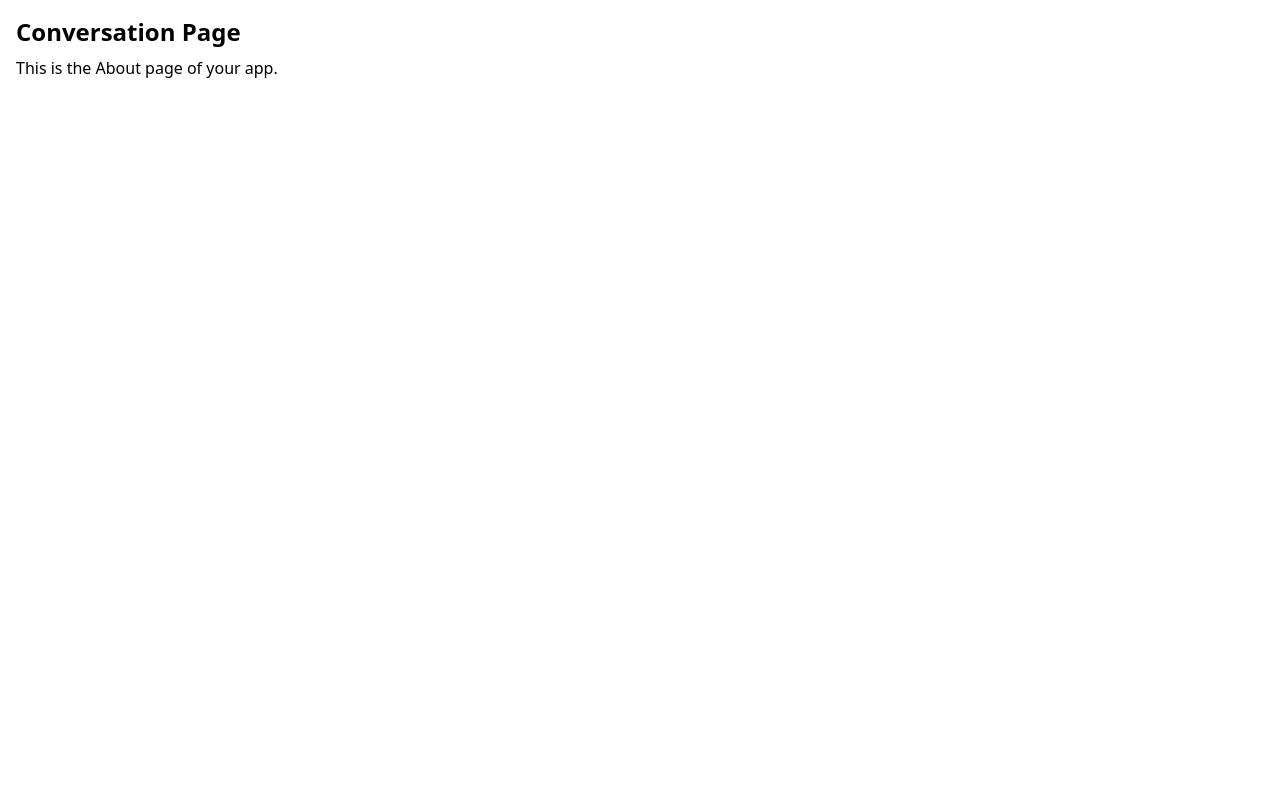
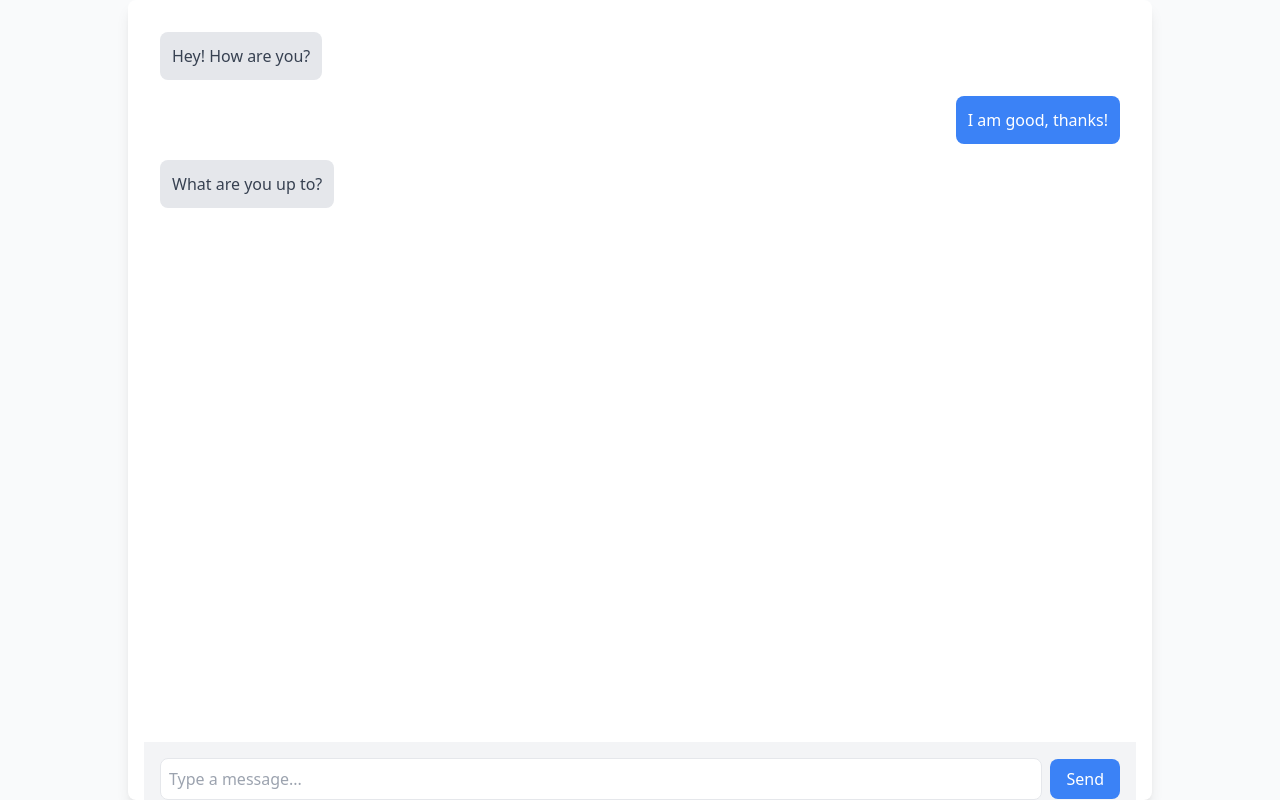
Before and after one commit to marawanthedev/chat-app, a React (Vite) app: page /conversation in a window 1280 px wide. Built offline with nearby package versions, Linux system fonts and the light colour scheme.

Commit message:
add: base layout

```diff
--- /dev/null
+++ b/src/components/Layout/index.tsx
@@ -0,0 +1,22 @@
+import React from 'react';
+
+interface LayoutProps {
+  children: React.ReactNode;
+}
+
+// breakpoints
+// sm:: Targets small devices, like iPhone 6 / 7 / 8(375px wide) or small tablets.
+// md:: Targets medium devices, such as iPad (768px wide).
+// lg:: Targets larger devices, like larger tablets or small laptops(1024px wide).
+// xl:: Targets very large screens, like desktops(1280px wide and above).
+
+export const Layout: React.FC<LayoutProps> = ({ children }) => {
+  return (
+    <div className="flex justify-center items-center min-h-screen bg-gray-50">
+      {/* Inner container with responsive width and height */}
+      <div className="w-full max-w-[320px] sm:max-w-[375px] md:max-w-[414px] lg:max-w-[768px] xl:max-w-[1024px] h-full sm:h-[568px] md:h-[600px] lg:h-[700px] xl:h-[800px] bg-white p-4 rounded-lg shadow-lg overflow-hidden">
+        {children}
+      </div>
+    </div>
+  );
+};
--- a/src/components/index.tsx
+++ b/src/components/index.tsx
@@ -1 +1,2 @@
 export * from './ErrorBoundary';
+export * from './Layout';
--- a/src/pages/Conversation/index.tsx
+++ b/src/pages/Conversation/index.tsx
@@ -1,10 +1,64 @@
-function Conversation() {
+// Conversation.tsx
+import React, { useState } from 'react';
+import { Layout } from '../../components';
+
+const Conversation = () => {
+  const [messages, setMessages] = useState([
+    { sender: 'John', text: 'Hey! How are you?' },
+    { sender: 'You', text: 'I am good, thanks!' },
+    { sender: 'John', text: 'What are you up to?' },
+    // Add more messages here
+  ]);
+
+  const [newMessage, setNewMessage] = useState('');
+
+  const handleSendMessage = () => {
+    setMessages([...messages, { sender: 'You', text: newMessage }]);
+    setNewMessage('');
+  };
+
   return (
-    <div className="p-4">
-      <h1 className="text-2xl font-bold">Conversation Page</h1>
-      <p className="mt-2">This is the About page of your app.</p>
-    </div>
+    <Layout>
+      <div className="flex flex-col h-screen">
+        {/* Message List */}
+        <div className="flex-1 overflow-auto p-4 space-y-4">
+          {messages.map((message, index) => (
+            <div
+              key={index}
+              className={`flex ${message.sender === 'You' ? 'justify-end' : 'justify-start'}`}
+            >
+              <div
+                className={`max-w-xs p-3 rounded-lg ${
+                  message.sender === 'You'
+                    ? 'bg-blue-500 text-white'
+                    : 'bg-gray-200 text-gray-700'
+                }`}
+              >
+                {message.text}
+              </div>
+            </div>
+          ))}
+        </div>
+
+        {/* Message Input */}
+        <div className="p-4 bg-gray-100 flex items-center space-x-2">
+          <input
+            type="text"
+            value={newMessage}
+            onChange={(e) => setNewMessage(e.target.value)}
+            placeholder="Type a message..."
+            className="flex-1 p-2 border rounded-lg"
+          />
+          <button
+            onClick={handleSendMessage}
+            className="bg-blue-500 text-white px-4 py-2 rounded-lg"
+          >
+            Send
+          </button>
+        </div>
+      </div>
+    </Layout>
   );
-}
+};
 
 export default Conversation;
--- a/src/pages/Home/index.tsx
+++ b/src/pages/Home/index.tsx
@@ -1,10 +1,39 @@
-function Home() {
+// Home.tsx
+import React from 'react';
+import { Layout } from '../../components';
+
+const Home = () => {
+  const conversations = [
+    { id: 1, name: 'John Doe', lastMessage: 'Hey, how are you?' },
+    { id: 2, name: 'Jane Smith', lastMessage: 'See you tomorrow!' },
+    { id: 3, name: 'Bob Johnson', lastMessage: 'Lets' },
+    // Add more conversations here
+  ];
+
   return (
-    <div className="p-4 bg-blue-500 text-white">
-      <h1 className="text-3xl font-bold">Home Page</h1>
-      <p>Welcome to the Home Page!</p>
-    </div>
+    <Layout>
+      <div className="p-4">
+        <h1 className="text-xl font-semibold text-gray-800 mb-4">
+          Conversations
+        </h1>
+        <ul className="space-y-4">
+          {conversations.map((conversation) => (
+            <li
+              key={conversation.id}
+              className="bg-white p-4 rounded-lg shadow-md hover:bg-gray-100 transition"
+            >
+              <h2 className="text-lg font-medium text-gray-700">
+                {conversation.name}
+              </h2>
+              <p className="text-sm text-gray-500">
+                {conversation.lastMessage}
+              </p>
+            </li>
+          ))}
+        </ul>
+      </div>
+    </Layout>
   );
-}
+};
 
 export default Home;
```
